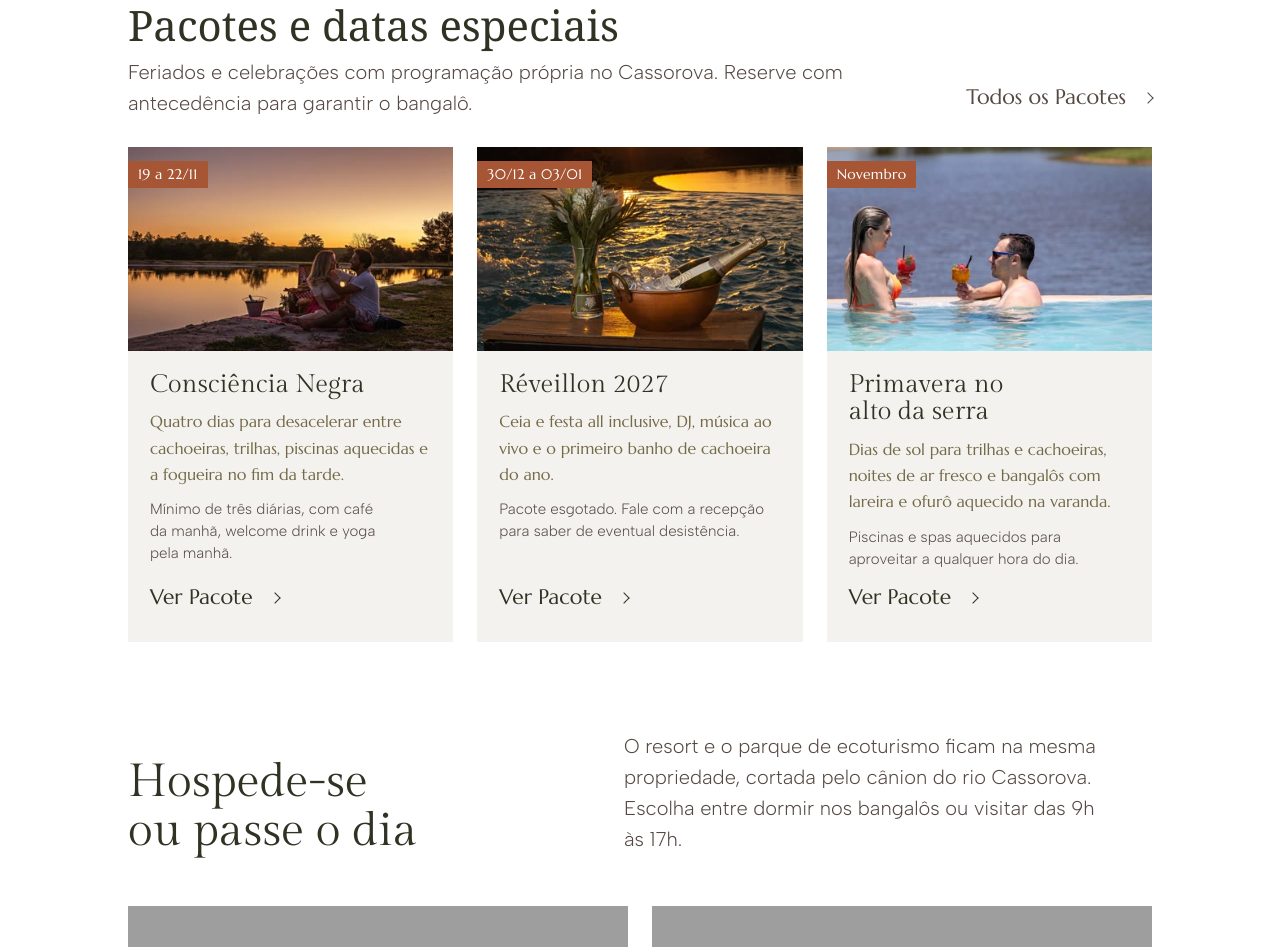
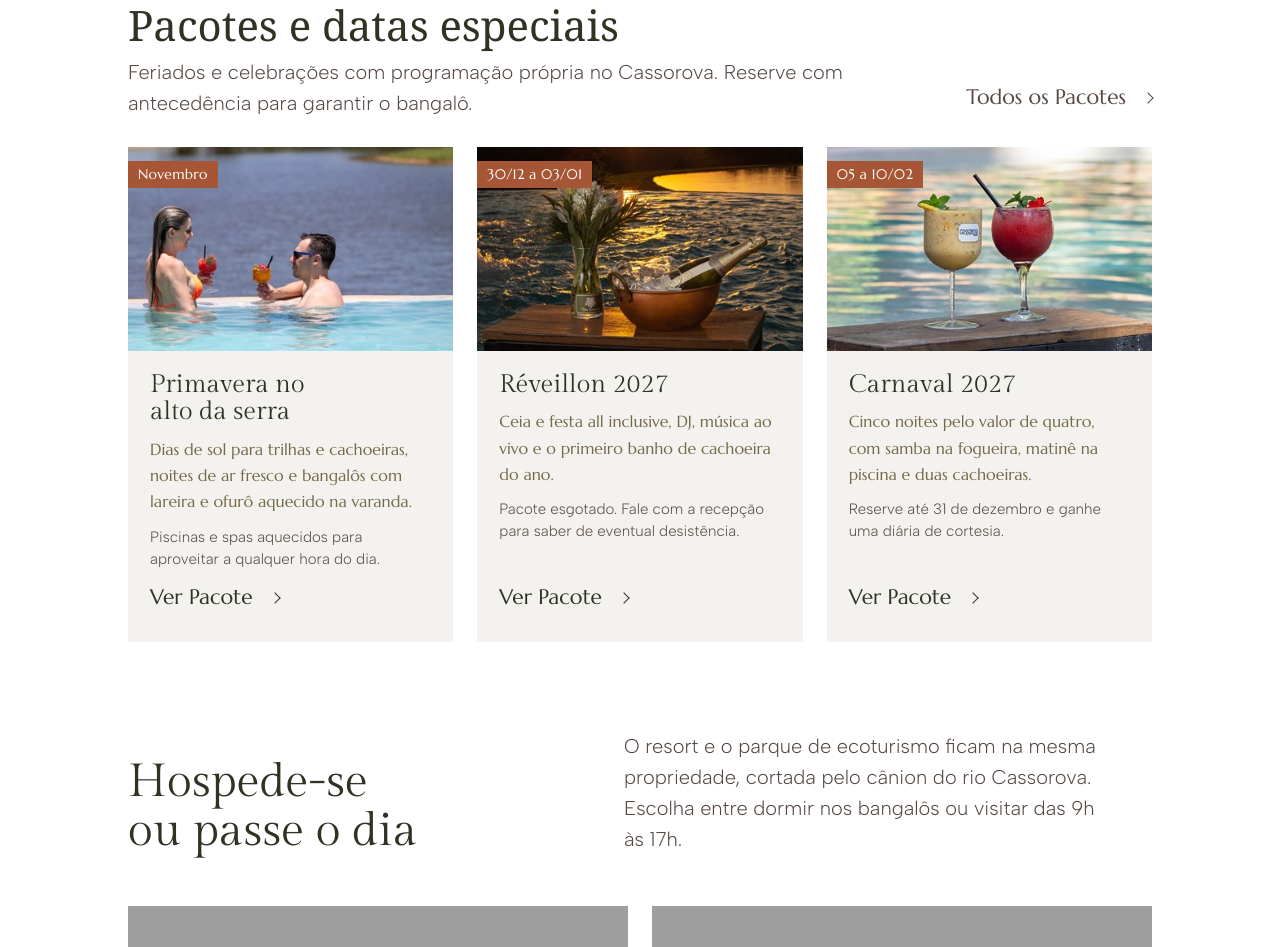
Before and after one commit to cassorova-brotas/cassorova, an Astro site: page / in a window 1280 px wide. Shown: the part 1079-2026 px from the top of the page. Built offline with nearby package versions, Linux system fonts and the light colour scheme; Astro itself is replaced by a stand-in of ours; no server answers; grey boxes are pictures that could not be loaded; a web font is replaced by a local one.

Commit message:
Home: troca o cartão da Consciência Negra pelo Carnaval 2027, em ordem de data
Co-Authored-By: Claude Sonnet 5.5 <noreply@anthropic.com>
Claude-Session: https://claude.ai/code/session_01BET13jZ1awWmnZvL7yy3oL

```diff
--- a/src/fragments/home.html
+++ b/src/fragments/home.html
@@ -334,9 +334,9 @@
 </div>
 <!-- CAMPANHAS INÍCIO: cada cartão é um <li class="chm-oferta">. Para trocar, edite link, foto, datas e textos. -->
 <ul class="chm-cards chm-cards--3" tabindex="0" aria-label="Pacotes e datas especiais">
-<li class="chm-oferta"><a class="chm-oferta__link" href="/pacotes/consciencia-negra/" data-chm-cta="pacote" data-chm-pacote="consciencia-negra" data-chm-pos="ofertas"><figure class="chm-oferta__foto"><img src="/images/2026/11/cassorova-card-consciencia-negra-piquenique-800.jpg" srcset="/images/2026/11/cassorova-card-consciencia-negra-piquenique-400.jpg 400w, /images/2026/11/cassorova-card-consciencia-negra-piquenique-800.jpg 800w" sizes="(min-width: 1024px) 390px, (min-width: 700px) 42vw, 84vw" width="800" height="533" alt="Casal sorrindo em um piquenique à beira do lago ao pôr do sol, com cesta, pães e vinho gelando em um balde" style="object-position:68% 70%" loading="lazy" decoding="async"><span class="chm-selo chm-selo--terracota">19 a 22/11</span></figure><div class="chm-oferta__corpo"><h3 class="chm-oferta__titulo">Consciência Negra</h3><p>Quatro dias para desacelerar entre cachoeiras, trilhas, piscinas aquecidas e a fogueira no fim da tarde.</p><p class="chm-oferta__cond">Mínimo de três diárias, com café da manhã, welcome drink e yoga pela manhã.</p><span class="chm-btn chm-btn--texto">Ver Pacote</span></div></a></li>
+<li class="chm-oferta"><a class="chm-oferta__link" href="/ofertas-hospedagem-brotas/" data-chm-cta="pacote" data-chm-pacote="novembro" data-chm-pos="ofertas"><figure class="chm-oferta__foto"><img src="/images/2026/11/cassorova-card-novembro-brinde-borda-infinita-800.jpg" srcset="/images/2026/11/cassorova-card-novembro-brinde-borda-infinita-400.jpg 400w, /images/2026/11/cassorova-card-novembro-brinde-borda-infinita-800.jpg 800w" sizes="(min-width: 1024px) 390px, (min-width: 700px) 42vw, 84vw" width="800" height="533" alt="Casal brindando com drinks coloridos na borda da piscina infinita, com o lago ao fundo" style="object-position:50% 60%" loading="lazy" decoding="async"><span class="chm-selo chm-selo--terracota">Novembro</span></figure><div class="chm-oferta__corpo"><h3 class="chm-oferta__titulo">Primavera no alto da serra</h3><p>Dias de sol para trilhas e cachoeiras, noites de ar fresco e bangalôs com lareira e ofurô aquecido na varanda.</p><p class="chm-oferta__cond">Piscinas e spas aquecidos para aproveitar a qualquer hora do dia.</p><span class="chm-btn chm-btn--texto">Ver Pacote</span></div></a></li>
 <li class="chm-oferta"><a class="chm-oferta__link" href="/reveillon/" data-chm-cta="pacote" data-chm-pacote="reveillon-2027" data-chm-pos="ofertas"><figure class="chm-oferta__foto"><img src="/images/2026/11/cassorova-card-reveillon-espumante-800.jpg" srcset="/images/2026/11/cassorova-card-reveillon-espumante-400.jpg 400w, /images/2026/11/cassorova-card-reveillon-espumante-800.jpg 800w" sizes="(min-width: 1024px) 390px, (min-width: 700px) 42vw, 84vw" width="800" height="533" alt="Balde de cobre com espumante e taças ao lado de um vaso de flores, diante da piscina de borda infinita ao pôr do sol" style="object-position:50% 60%" loading="lazy" decoding="async"><span class="chm-selo chm-selo--terracota">30/12 a 03/01</span></figure><div class="chm-oferta__corpo"><h3 class="chm-oferta__titulo">Réveillon 2027</h3><p>Ceia e festa all inclusive, DJ, música ao vivo e o primeiro banho de cachoeira do ano.</p><p class="chm-oferta__cond">Pacote esgotado. Fale com a recepção para saber de eventual desistência.</p><span class="chm-btn chm-btn--texto">Ver Pacote</span></div></a></li>
-<li class="chm-oferta"><a class="chm-oferta__link" href="/ofertas-hospedagem-brotas/" data-chm-cta="pacote" data-chm-pacote="novembro" data-chm-pos="ofertas"><figure class="chm-oferta__foto"><img src="/images/2026/11/cassorova-card-novembro-brinde-borda-infinita-800.jpg" srcset="/images/2026/11/cassorova-card-novembro-brinde-borda-infinita-400.jpg 400w, /images/2026/11/cassorova-card-novembro-brinde-borda-infinita-800.jpg 800w" sizes="(min-width: 1024px) 390px, (min-width: 700px) 42vw, 84vw" width="800" height="533" alt="Casal brindando com drinks coloridos na borda da piscina infinita, com o lago ao fundo" style="object-position:50% 60%" loading="lazy" decoding="async"><span class="chm-selo chm-selo--terracota">Novembro</span></figure><div class="chm-oferta__corpo"><h3 class="chm-oferta__titulo">Primavera no alto da serra</h3><p>Dias de sol para trilhas e cachoeiras, noites de ar fresco e bangalôs com lareira e ofurô aquecido na varanda.</p><p class="chm-oferta__cond">Piscinas e spas aquecidos para aproveitar a qualquer hora do dia.</p><span class="chm-btn chm-btn--texto">Ver Pacote</span></div></a></li>
+<li class="chm-oferta"><a class="chm-oferta__link" href="/carnaval/" data-chm-cta="pacote" data-chm-pacote="carnaval-2027" data-chm-pos="ofertas"><figure class="chm-oferta__foto"><img src="/images/2026/11/cassorova-card-carnaval-drinks-piscina-800.jpg" srcset="/images/2026/11/cassorova-card-carnaval-drinks-piscina-400.jpg 400w, /images/2026/11/cassorova-card-carnaval-drinks-piscina-800.jpg 800w" sizes="(min-width: 1024px) 390px, (min-width: 700px) 42vw, 84vw" width="800" height="533" alt="Dois drinks coloridos à beira da piscina, com a água ao fundo" style="object-position:50% 50%" loading="lazy" decoding="async"><span class="chm-selo chm-selo--terracota">05 a 10/02</span></figure><div class="chm-oferta__corpo"><h3 class="chm-oferta__titulo">Carnaval 2027</h3><p>Cinco noites pelo valor de quatro, com samba na fogueira, matinê na piscina e duas cachoeiras.</p><p class="chm-oferta__cond">Reserve até 31 de dezembro e ganhe uma diária de cortesia.</p><span class="chm-btn chm-btn--texto">Ver Pacote</span></div></a></li>
 </ul>
 <!-- CAMPANHAS FIM -->
 </div>
```
Also changed, not shown: public/images/2026/11/cassorova-card-carnaval-drinks-piscina-400.jpg (added), public/images/2026/11/cassorova-card-carnaval-drinks-piscina-800.jpg (added).
